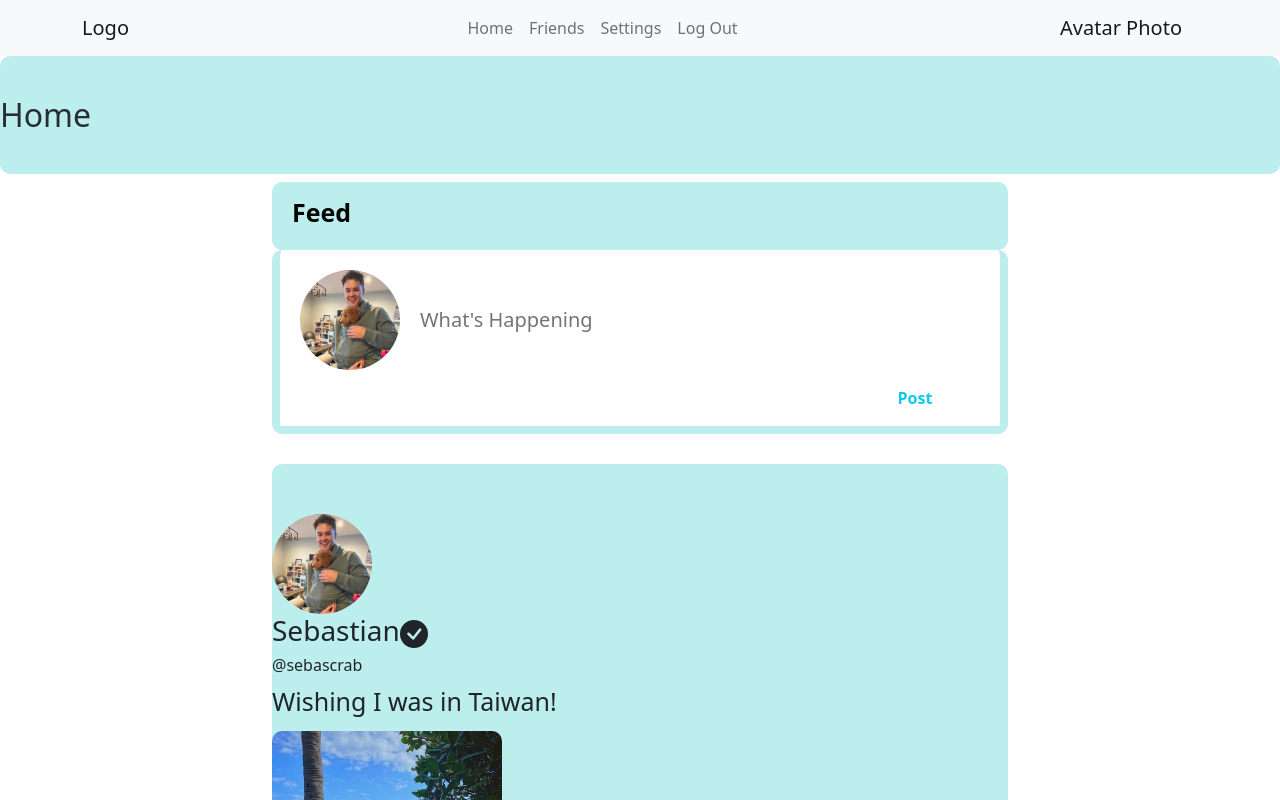
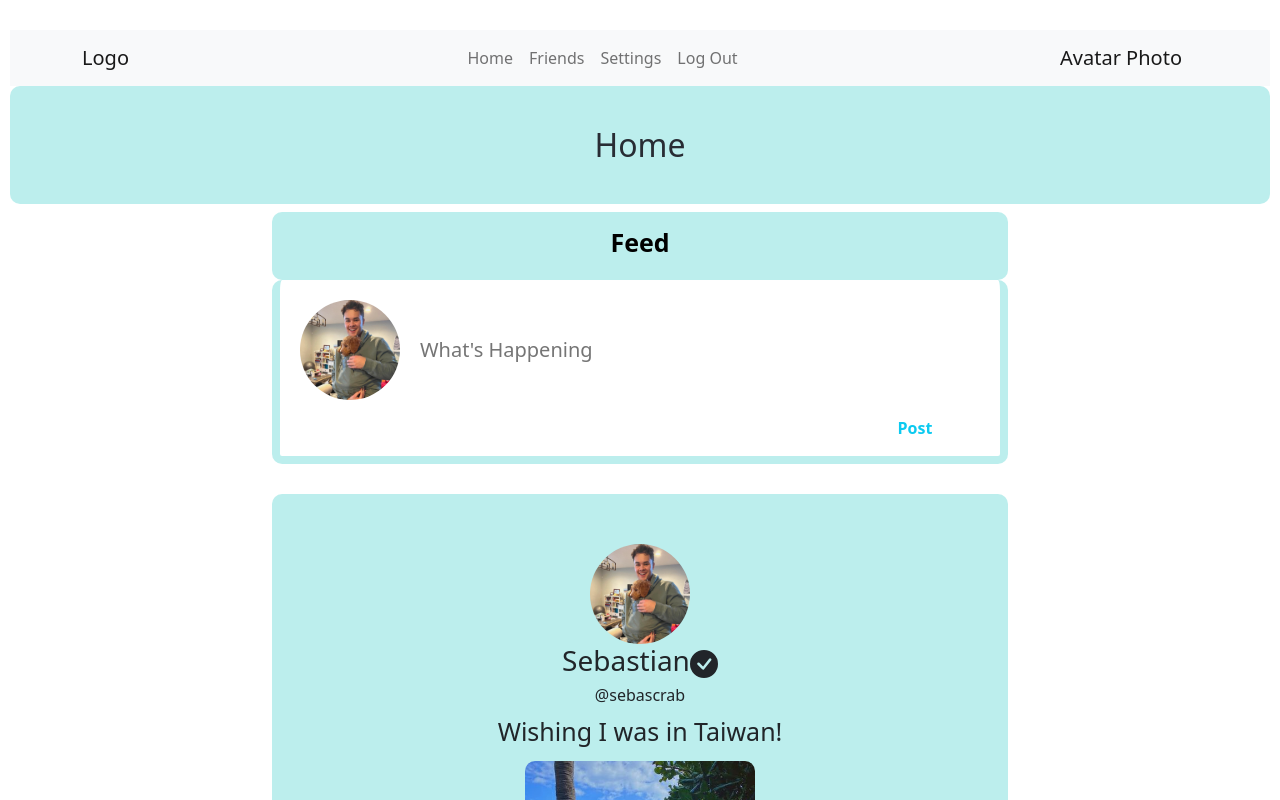
Before and after one commit to TommyAlv/KeepUp, a React (Create React App) app: page / in a window 1280 px wide. Shown: the top 800 px of the page. Built offline with nearby package versions, Linux system fonts and the light colour scheme.

Commit message:
added class name

```diff
--- a/src/App.js
+++ b/src/App.js
@@ -35,7 +35,7 @@ function App() {
   }
 
   return (
-    <div>
+    <div className='App'>
       <Nbar setCurrentPage={ setCurrentPage }/>
 
       {displayPage()}
```
